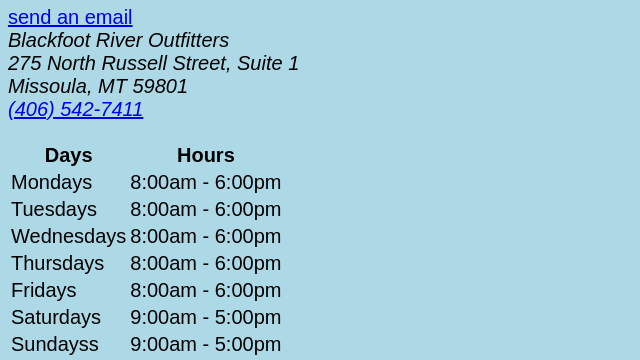
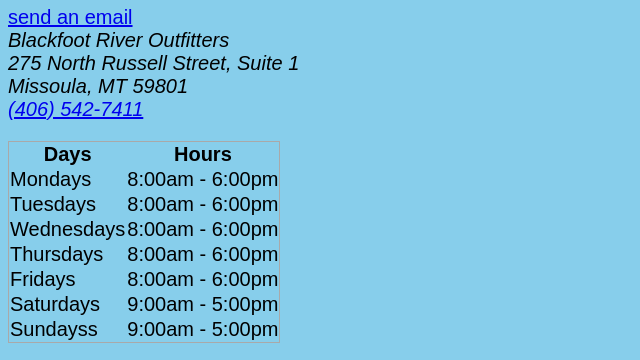
Before and after one commit to ShayeSkillings/Assignment-7, a plain HTML site: page index.html in a window 1280 px wide. Shown: the part 206-566 px from the top of the page, without its empty margins (0-640 px from the left). Drawn offline with Linux system fonts and the light colour scheme; files whose address does not match are found by name.

Commit message:
Update index.html

```diff
--- a/index.html
+++ b/index.html
@@ -15,13 +15,14 @@
     <!-- style elements for body and table-->
     <style>
         body {
-            background-color: lightblue;
+            background-color: skyblue;
             font-family: sans-serif;
             font-size: 20px;
         }
 
         table {
-            border: 1px darkgrey;
+            border: 1px solid darkgrey;
+            border-collapse: collapse;
         }
     </style>
 </head>
```
